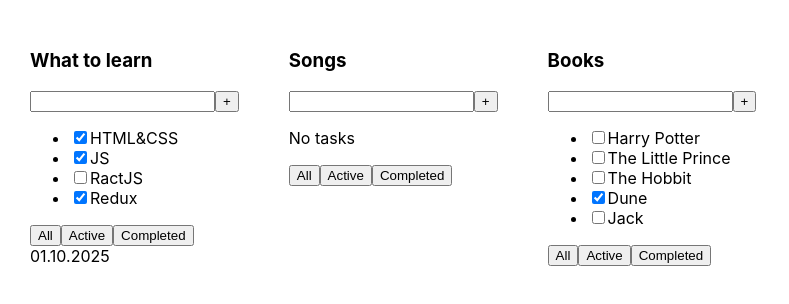
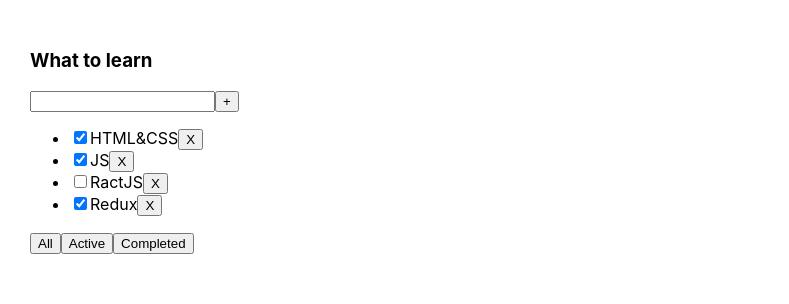
Before and after one commit to VladSkij/Lessons, a React (Vite) app: page / in a window 1280 px wide. Shown: the top 304 px of the page, without its empty margins (0-789 px from the left). Built offline with nearby package versions, Linux system fonts and the light colour scheme.

Commit message:
Add buttons logic

```diff
--- a/src/App.tsx
+++ b/src/App.tsx
@@ -1,5 +1,6 @@
 import './App.css'
      import {TodolistItem} from "./TodolistItem.tsx";
+import {useState} from "react";
 
 export type TaskType = {
     id: number
@@ -7,36 +8,68 @@
     isDone: boolean
 }
 
+export type FilterValuesType = "all" | "active" | "completed"
 export const App=()=> {
 
-    //Date:
+    //BLL:
     const todolistTitle: string = "What to learn ";
-    const task1: TaskType[] =[
+    //State:
+    const [tasks, setTask] = useState<TaskType[]>( // Определяем данные при изменении которых - требуется обновление интерфейса -> (отрисовка)//будет лежать уже nextState
+        [
             {id:1, title:"HTML&CSS", isDone:true},
             {id:2, title:"JS", isDone:true},
             {id:3, title:"RactJS", isDone:false},
             {id:4, title:"Redux", isDone:true},
         ]
+    );
 
-    const todolistTitle_1: string = "Songs";
-    const task2: TaskType[] =[
-        //
-    ]
-    const todolistTitle_2: string = "Books";
-    const task3: TaskType[] =[
-        {id:1, title:"Harry Potter", isDone:false},
-        {id:2, title:"The Little Prince", isDone:false},
-        {id:3, title:"The Hobbit", isDone:false},
-        {id:4, title:"Dune", isDone:true},
-        {id:5, title:"Jack", isDone:false}
-    ]
+
+    //Logic
+    const deleteTask = (taskId: TaskType["id"]) =>{
+        //1.Иммутабельно создаем новое стстояние
+        const nextState: TaskType[] = tasks.filter(t=>t.id !== taskId);
+        //2.Передаем новое состояние которое реакт сравнивает для обновления его визуализации
+        setTask(nextState);
+        console.log(tasks);
+    }
+    // const todolistTitle_1: string = "Songs";
+    // const task2: TaskType[] =[
+    //     //
+    // ]
+    // const todolistTitle_2: string = "Books";
+    // const task3: TaskType[] =[
+    //     {id:1, title:"Harry Potter", isDone:false},
+    //     {id:2, title:"The Little Prince", isDone:false},
+    //     {id:3, title:"The Hobbit", isDone:false},
+    //     {id:4, title:"Dune", isDone:true},
+    //     {id:5, title:"Jack", isDone:false}
+    // ]
 
     //UI:
+    const [filter, setFilter] = useState<FilterValuesType>("all");
+    const changeTodolistFilter = (newFilterValue:FilterValuesType) =>{
+        setFilter(newFilterValue)
+    }
+    const getFiltredTasksForRender=()=>{
+        let tascsForRender = tasks
+        if (filter === "active"){
+            tascsForRender = tasks.filter(t => !t.isDone);
+        }
+        if (filter === "completed"){
+            tascsForRender = tasks.filter(t => t.isDone);
+        }
+        return tascsForRender;
+    }
+
   return (
       <div className="app">
-            <TodolistItem title={todolistTitle} tasks = {task1} date="01.10.2025"/>
-            <TodolistItem title={todolistTitle_1} tasks = {task2}/>
-            <TodolistItem title={todolistTitle_2} tasks = {task3}/>
+            <TodolistItem
+                title={todolistTitle}
+                tasks = {getFiltredTasksForRender()}
+                deleteTask={deleteTask}
+                changeTodolistFilter={changeTodolistFilter}/>
+            {/*<TodolistItem title={todolistTitle_1} tasks = {task2}/>*/}
+            {/*<TodolistItem title={todolistTitle_2} tasks = {task3}/>*/}
       </div>
   )
 }
--- a/src/Button.tsx
+++ b/src/Button.tsx
@@ -1,10 +1,11 @@
 
 type Props={
     title: string,
+    onClickFunction?:()=>void,
 }
 
-export const Button =({title}:Props)=>{
+export const Button =({title, onClickFunction}:Props)=>{
     return (
-        <button>{title}</button>
+        <button onClick={onClickFunction}>{title}</button>
     )
 }
--- a/src/TodolistItem.tsx
+++ b/src/TodolistItem.tsx
@@ -1,51 +1,47 @@
-import {TaskType} from "./App.tsx";
+import {FilterValuesType, TaskType} from "./App.tsx";
 import {Button} from "./Button.tsx";
 
-type TodolistPropsType ={
+type TodolistPropsType = {
     title: string
     tasks: TaskType[]
-    date?: string
+    deleteTask: (taskId: TaskType["id"]) => void
+    changeTodolistFilter: (newFilterValue:FilterValuesType) => void
 }
 
-export const TodolistItem =({title, tasks, date}: TodolistPropsType)=>{
-    console.log (tasks[3])
-    return(
+export const TodolistItem = ({
+                                 title,
+                                 tasks,
+                                 deleteTask,
+                                 changeTodolistFilter
+                             }: TodolistPropsType) => {
+    console.log(tasks[3])
+    return (
         <div>
             <h3>{title}</h3>
             <div>
                 <input/>
                 <Button title="+"/>
             </div>
-            {tasks.length === 0?(<p>No tasks</p>):(
+            {tasks.length === 0 ? (<p>No tasks</p>) : (
                 <ul>
-                    {tasks.map(task=>{
-                        return (
-                            <li>
-                                <input type="checkbox" checked={task.isDone}></input>
-                                <span>{task.title}</span>
-                            </li>
-                        )
-                    })}
-                    {/*<li>*/}
-                    {/*    <input type="checkbox" checked={tasks[0].isDone}/>*/}
-                    {/*    <span>{tasks[0].title}</span>*/}
-                    {/*</li>*/}
-                    {/*<li>*/}
-                    {/*    <input type="checkbox" checked={true}/>*/}
-                    {/*    <span>{tasks[1].title}</span>*/}
-                    {/*</li>*/}
-                    {/*<li>*/}
-                    {/*    <input type="checkbox" checked={false}/>*/}
-                    {/*    <span>{tasks[2].title}</span>*/}
-                    {/*</li>*/}
+                    {
+                        tasks.map((t: TaskType) => {
+                            return (
+                                <li>
+                                    <input type="checkbox" checked={t.isDone}></input>
+                                    <span>{t.title}</span>
+                                    <Button title="X" onClickFunction={() => deleteTask(t.id)}/>
+                                </li>
+                            )
+                        })}
+
                 </ul>
             )}
             <div>
-                <Button title="All"/>
-                <Button title="Active"/>
-                <Button title="Completed"/>
+                <Button title="All" onClickFunction={()=>changeTodolistFilter("all")}/>
+                <Button title="Active" onClickFunction={()=>changeTodolistFilter("active")}/>
+                <Button title="Completed" onClickFunction={()=>changeTodolistFilter("completed")}/>
             </div>
-            <div>{date}</div>
         </div>
     )
 }
```
Lines whose indentation alone changed are shown as unchanged.
